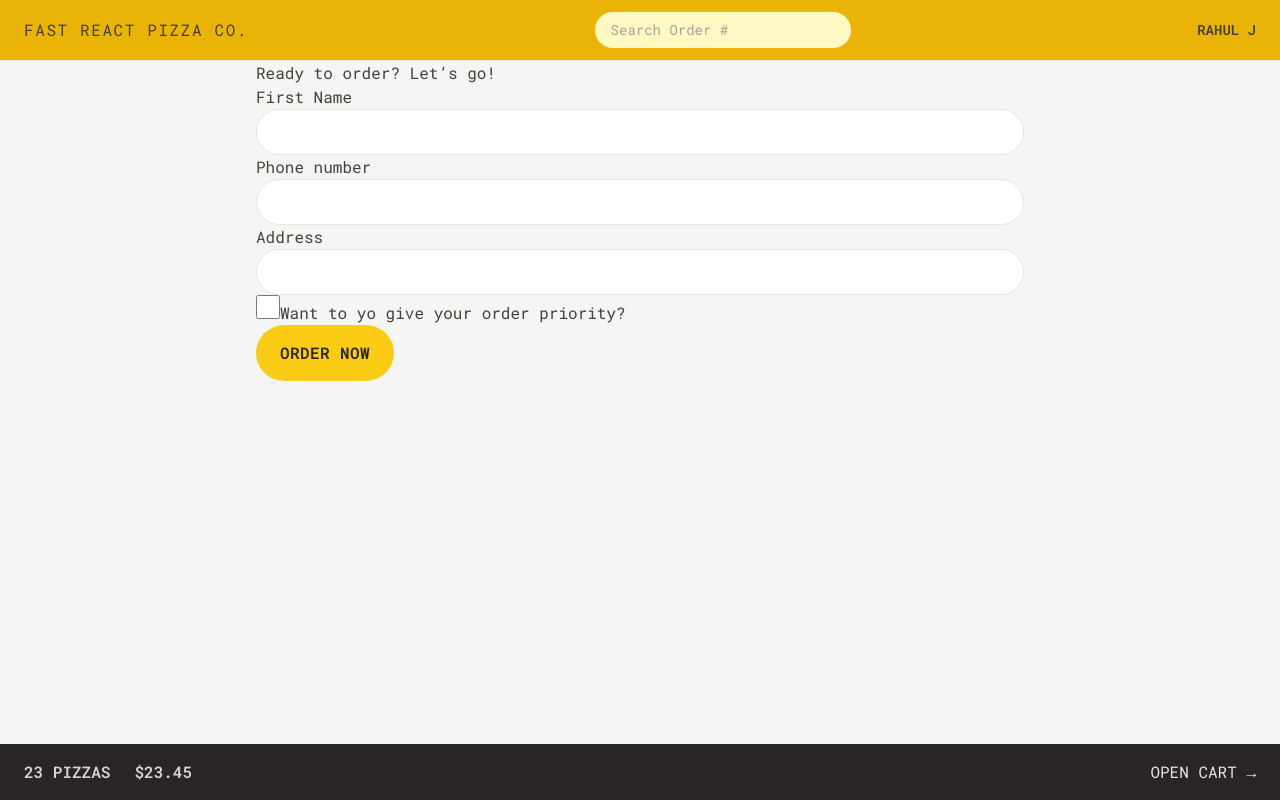
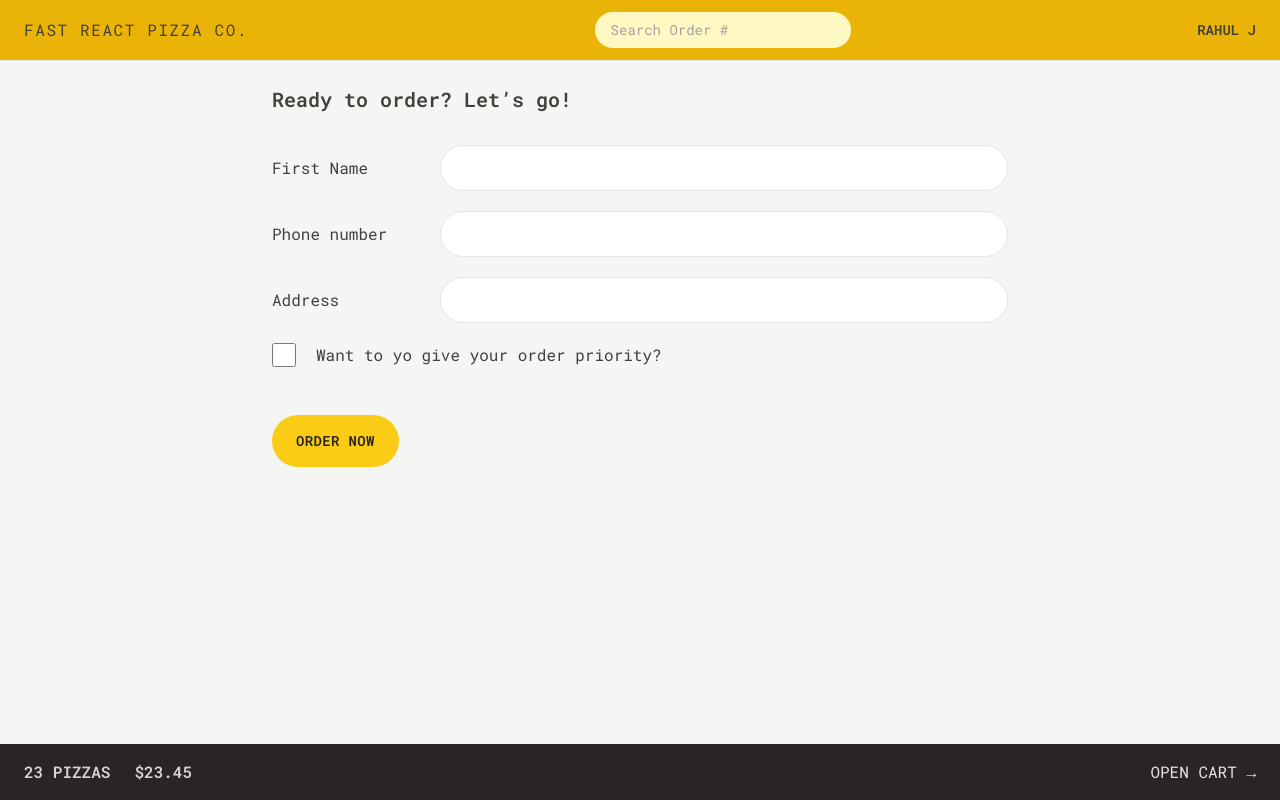
Before and after one commit to rahuljsaliaan/Fast-React-Pizza, a React (Vite) app: page /order/new in a window 1280 px wide. Built offline with nearby package versions, Linux system fonts and the light colour scheme.

Commit message:
Added styling to the order status page

```diff
--- a/src/features/order/CreateOrder.jsx
+++ b/src/features/order/CreateOrder.jsx
@@ -45,33 +45,44 @@
   const cart = fakeCart;
 
   return (
-    <div>
-      <h2>Ready to order? Let&rsquo;s go!</h2>
+    <div className="px-4 py-6">
+      <h2 className="mb-8 text-xl font-semibold">
+        Ready to order? Let&rsquo;s go!
+      </h2>
 
       {/* React Router Form */}
       {/* <Form method="POST" action="/order/new"> */}
       <Form method="POST">
-        <div>
-          <label>First Name</label>
-          <input className="input" type="text" name="customer" required />
+        <div className="mb-5 flex flex-col gap-2 sm:flex-row sm:items-center">
+          <label className="sm:basis-40">First Name</label>
+          <input className="input grow" type="text" name="customer" required />
         </div>
 
-        <div>
-          <label>Phone number</label>
-          <div>
-            <input className="input" type="tel" name="phone" required />
-          </div>
-          {formErrors?.phone && <p>{formErrors.phone}</p>}
-        </div>
-
-        <div>
-          <label>Address</label>
-          <div>
-            <input className="input" type="text" name="address" required />
+        <div className="mb-5 flex flex-col gap-2 sm:flex-row sm:items-center">
+          <label className="sm:basis-40">Phone number</label>
+          <div className="grow">
+            <input className="input w-full" type="tel" name="phone" required />
+            {formErrors?.phone && (
+              <p className="mt-2 rounded-md bg-red-100 p-2 text-xs text-red-700">
+                {formErrors.phone}
+              </p>
+            )}
           </div>
         </div>
 
-        <div>
+        <div className="mb-5 flex flex-col gap-2 sm:flex-row sm:items-center">
+          <label className="sm:basis-40">Address</label>
+          <div className="grow">
+            <input
+              className="input w-full"
+              type="text"
+              name="address"
+              required
+            />
+          </div>
+        </div>
+
+        <div className="mb-12 flex items-center gap-5">
           <input
             className="h-6 w-6 accent-yellow-400 focus:ring-yellow-400 focus:ring-offset-2"
             type="checkbox"
@@ -80,7 +91,9 @@
             // value={withPriority}
             // onChange={(e) => setWithPriority(e.target.checked)}
           />
-          <label htmlFor="priority">Want to yo give your order priority?</label>
+          <label htmlFor="priority font-md">
+            Want to yo give your order priority?
+          </label>
         </div>
 
         <div>
--- a/src/features/order/Order.jsx
+++ b/src/features/order/Order.jsx
@@ -9,6 +9,7 @@
   formatCurrency,
   formatDate,
 } from "../../utils/helpers";
+import OrderItem from "./OrderItem";
 
 function Order() {
   // Everyone can search for all orders, so for privacy reasons we're gonna gonna exclude names or address, these are only for the restaurant staff
@@ -27,29 +28,51 @@
   const deliveryIn = calcMinutesLeft(estimatedDelivery);
 
   return (
-    <div>
-      <div>
-        <h2>Status</h2>
+    <div className="space-y-8 px-4 py-6">
+      <div className="flex flex-wrap items-center justify-between gap-2">
+        <h2 className="text-xl font-semibold">Order #{id} status</h2>
 
-        <div>
-          {priority && <span>Priority</span>}
-          <span>{status} order</span>
+        <div className="space-x-2">
+          {priority && (
+            <span className="rounded-full bg-red-500 px-3 py-1 text-sm font-semibold uppercase text-red-50">
+              Priority
+            </span>
+          )}
+          <span className="rounded-full bg-green-500 px-3 py-1 text-sm font-semibold uppercase text-green-50">
+            {status} order
+          </span>
         </div>
       </div>
 
-      <div>
-        <p>
+      <div className="flex flex-wrap items-center justify-between gap-2 bg-stone-200 px-6 py-5">
+        <p className="font-medium">
           {deliveryIn >= 0
             ? `Only ${calcMinutesLeft(estimatedDelivery)} minutes left 😃`
             : "Order should have arrived"}
         </p>
-        <p>(Estimated delivery: {formatDate(estimatedDelivery)})</p>
+        <p className="text-xs font-medium text-stone-500">
+          (Estimated delivery: {formatDate(estimatedDelivery)})
+        </p>
       </div>
 
-      <div>
-        <p>Price pizza: {formatCurrency(orderPrice)}</p>
-        {priority && <p>Price priority: {formatCurrency(priorityPrice)}</p>}
-        <p>To pay on delivery: {formatCurrency(orderPrice + priorityPrice)}</p>
+      <ul className="divide-y divide-stone-200 border-b border-t">
+        {cart.map((item) => (
+          <OrderItem item={item} key={item.id} />
+        ))}
+      </ul>
+
+      <div className="space-y-2 bg-stone-200 px-6 py-4">
+        <p className="text-sm font-medium text-stone-600">
+          Price pizza: {formatCurrency(orderPrice)}
+        </p>
+        {priority && (
+          <p className="text-sm font-medium text-stone-600">
+            Price priority: {formatCurrency(priorityPrice)}
+          </p>
+        )}
+        <p className="font-bold">
+          To pay on delivery: {formatCurrency(orderPrice + priorityPrice)}
+        </p>
       </div>
     </div>
   );
--- a/src/features/order/OrderItem.jsx
+++ b/src/features/order/OrderItem.jsx
@@ -1,13 +1,17 @@
+/* eslint-disable no-unused-vars */
+import { formatCurrency } from "../../utils/helpers";
+
+/* eslint-disable react/prop-types */
 function OrderItem({ item, isLoadingIngredients, ingredients }) {
   const { quantity, name, totalPrice } = item;
 
   return (
-    <li>
-      <div>
+    <li className="py-3 ">
+      <div className="flex items-center justify-between gap-4 text-sm">
         <p>
-          <span>{quantity}&times;</span> {name}
+          <span className="font-bold">{quantity}&times;</span> {name}
         </p>
-        <p>{formatCurrency(totalPrice)}</p>
+        <p className="font-bold">{formatCurrency(totalPrice)}</p>
       </div>
     </li>
   );
--- a/src/index.css
+++ b/src/index.css
@@ -5,7 +5,7 @@
 /* layer components are use to manage the css class priority. Basically the class written at the last has more priority in layers */
 @layer components {
   .input {
-    @apply w-full rounded-full border border-stone-200 px-4 py-2 text-sm transition-all duration-300 placeholder:text-stone-100 focus:outline-none focus:ring focus:ring-yellow-400 md:px-6 md:py-3
+    @apply rounded-full border border-stone-200 px-4 py-2 text-sm transition-all duration-300 placeholder:text-stone-100 focus:outline-none focus:ring focus:ring-yellow-400 md:px-6 md:py-3
   }
 
   .loader {
--- a/src/ui/Button.jsx
+++ b/src/ui/Button.jsx
@@ -3,12 +3,12 @@
 /* eslint-disable react/prop-types */
 function Button({ children, disabled = false, to, type = "primary" }) {
   const base =
-    "inline-block rounded-full bg-yellow-400 font-semibold uppercase tracking-wide text-stone-800 transition-colors duration-300 hover:bg-yellow-300 focus:bg-yellow-300 focus:outline-none focus:ring focus:ring-yellow-300 focus:ring-offset-2 disabled:cursor-not-allowed";
+    "inline-block text-sm rounded-full bg-yellow-400 font-semibold uppercase tracking-wide text-stone-800 transition-colors duration-300 hover:bg-yellow-300 focus:bg-yellow-300 focus:outline-none focus:ring focus:ring-yellow-300 focus:ring-offset-2 disabled:cursor-not-allowed";
 
   const styles = {
     primary: base + "px-4 py-3 md:px-6 md:py-4",
     secondary:
-      "inline-block rounded-full border-2 border-stone-300 font-semibold uppercase tracking-wide text-stone-400 transition-colors duration-300 hover:bg-stone-300 hover:text-stone-800 focus:bg-stone-300 focus:text-stone-800 focus:outline-none focus:ring focus:ring-stone-200 focus:ring-offset-2 disabled:cursor-not-allowed px-4 py-2.5 md:px-6 md:py-3.5",
+      "inline-block text-sm rounded-full border-2 border-stone-300 font-semibold uppercase tracking-wide text-stone-400 transition-colors duration-300 hover:bg-stone-300 hover:text-stone-800 focus:bg-stone-300 focus:text-stone-800 focus:outline-none focus:ring focus:ring-stone-200 focus:ring-offset-2 disabled:cursor-not-allowed px-4 py-2.5 md:px-6 md:py-3.5",
     small: base + "px-4 py-2 md:px-5 md:py-2.5 text-xs",
   };
 
```
Also changed, not shown: index.html (+3 -2 lines).
